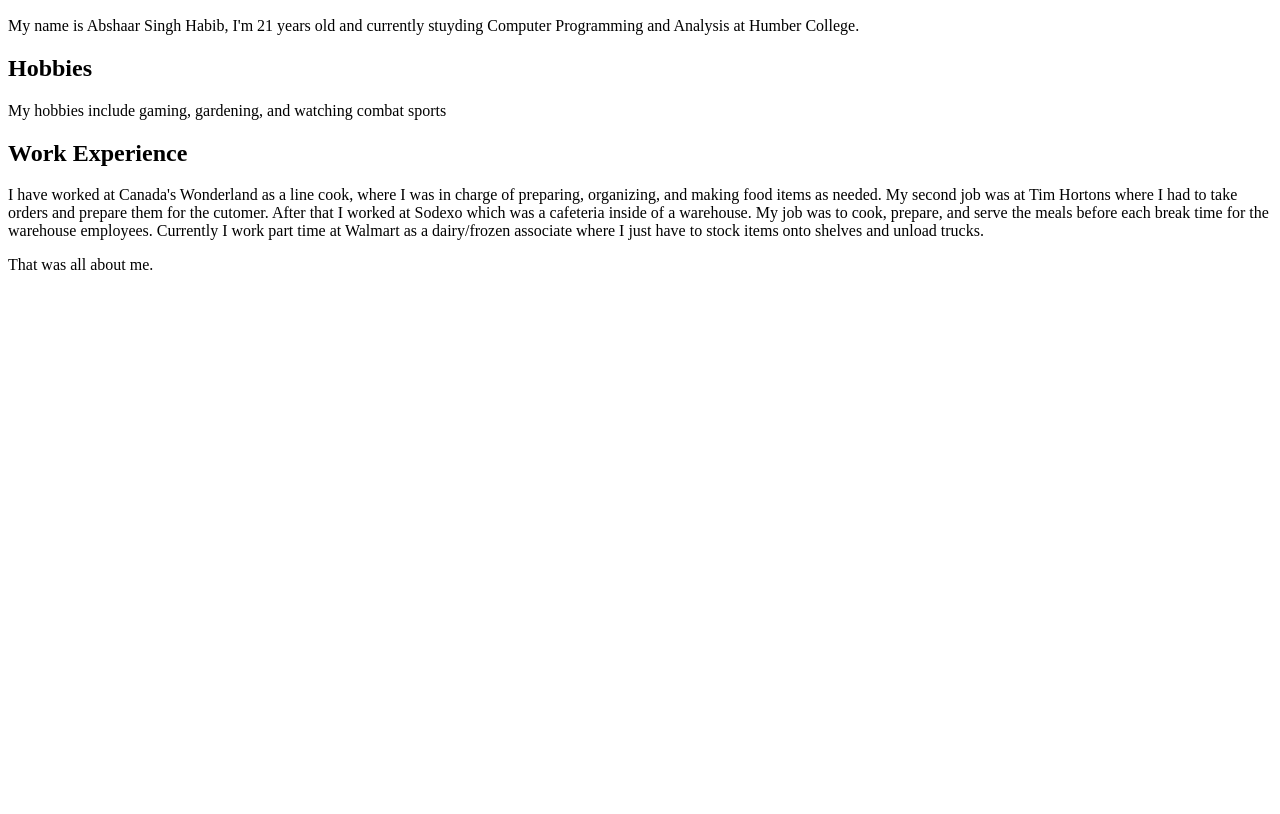
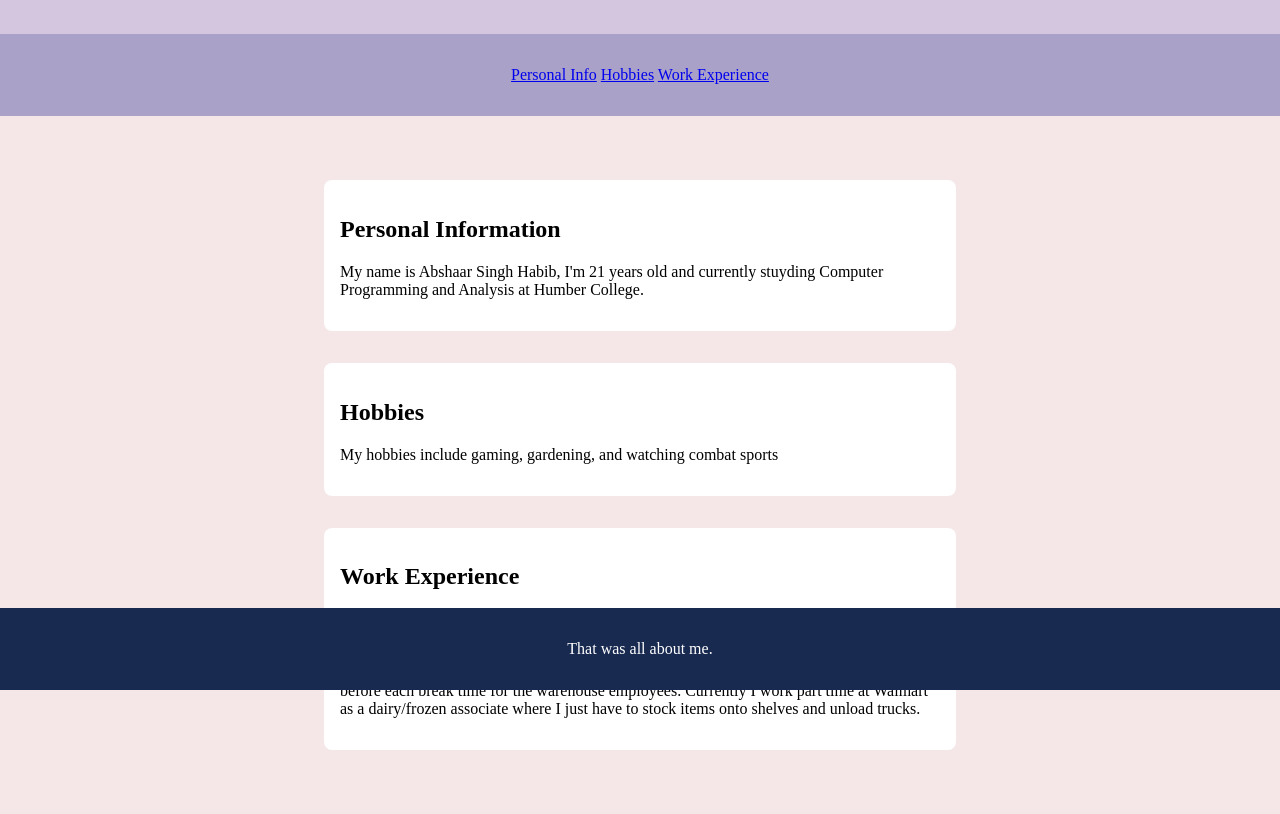
Before and after one commit to AbshaarHabibSecA/Lab-4, a plain HTML site: page index.html in a window 1280 px wide. Shown: the part 110-924 px from the top of the page. Before the commit the page ends 800 px from the top, so only its background shows below. Drawn offline with Linux system fonts and the light colour scheme.

Commit message:
3. CSS Styling

```diff
--- a/index.html
+++ b/index.html
@@ -9,7 +9,9 @@
             <h1>About Me</h1>
         </header>
         <nav>
-
+            <a href="#personal-info"> Personal Info</a>
+            <a href="#hobbies"> Hobbies</a>
+            <a href="#work-experience"> Work Experience</a>
         </nav>
         <section>
             <div class="personal-info">
@@ -20,7 +22,7 @@
                 <h2> Hobbies</h2>
                 <p> My hobbies include gaming, gardening, and watching combat sports</p>
             </div>
-            <div class="Work Experience">
+            <div class="work-experience">
                 <h2> Work Experience </h2>
                 <p>I have worked at Canada's Wonderland as a line cook, where I was in charge of preparing, organizing, and making food items as needed. My second job was at Tim Hortons where I had to take orders and prepare them for the cutomer. After that I worked at Sodexo which was a cafeteria inside of a warehouse. My job was to cook, prepare, and serve the meals before each break time for the warehouse employees. Currently I work part time at Walmart as a dairy/frozen associate where I just have to stock items onto shelves and unload trucks.</p>
             </div>
--- a/style.css
+++ b/style.css
@@ -0,0 +1,75 @@
+body {
+    font-family:'Times New Roman', Times, serif;
+    margin:0;
+    padding:0;
+    background-color: #F5E6E8;
+}
+
+header {
+    background: #D5C6E0;
+    color:black;
+    padding: 2em 0;
+    text-align: center;
+}
+
+nav {
+    background: #aaa1c8;
+    color:black;
+    padding: 2em;
+    text-align: center;
+}
+
+section {
+    display:flex;
+    flex-direction: column;
+    align-items: center;
+    margin: 3em 0;
+}
+
+footer {
+    background: #192A51;
+    color:#fff;
+    text-align: center;
+    padding: 1em 0;
+    position:absolute;
+    bottom:0;
+    width:100%
+}
+
+.personal-info, .hobbies, .work-experience {
+    background-color: #fff;
+    margin: 1em;
+    padding: 1em;
+    border-radius: 8px;
+    box-shadow: 0 0 10px rgba(red, green, blue, alpha);
+    width: 80%;
+    max-width: 600px;
+}
+
+section {
+    display:flex;
+    flex-wrap:wrap;
+    justify-content:center;
+}
+
+.personal-info,.hobbies,.work-experience{
+    flex: 1;
+    margin: 1em;
+}
+
+.personal-info:hover,.hobbies:hover,.work-experience:hover{
+    background-color: #AAA1C8;
+}
+
+@keyframes fadein {
+    from {
+        opacity: 0;
+    }
+    to {
+        opacity: 1;
+    }
+}
+
+.personal-info,.hobbies,.work-experience {
+    animation:fadein 2.5s ease-in;
+}
```
